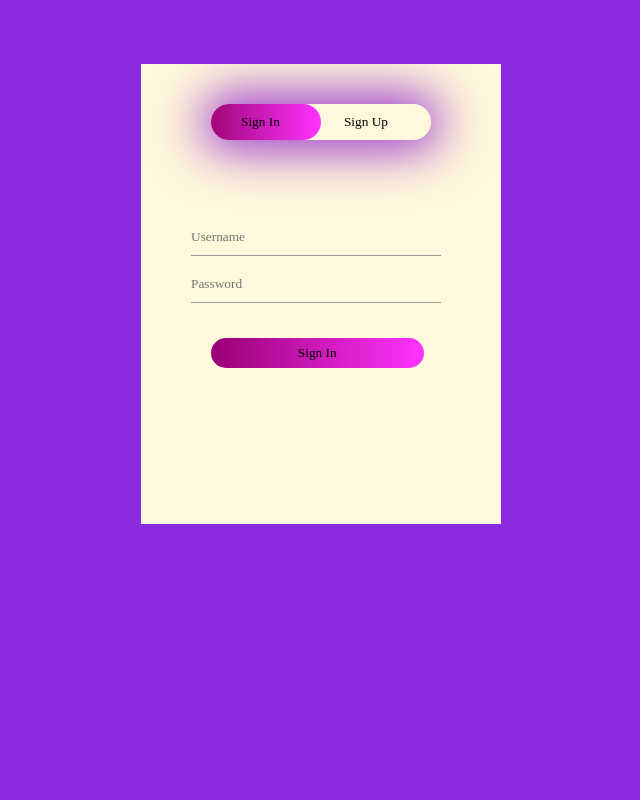
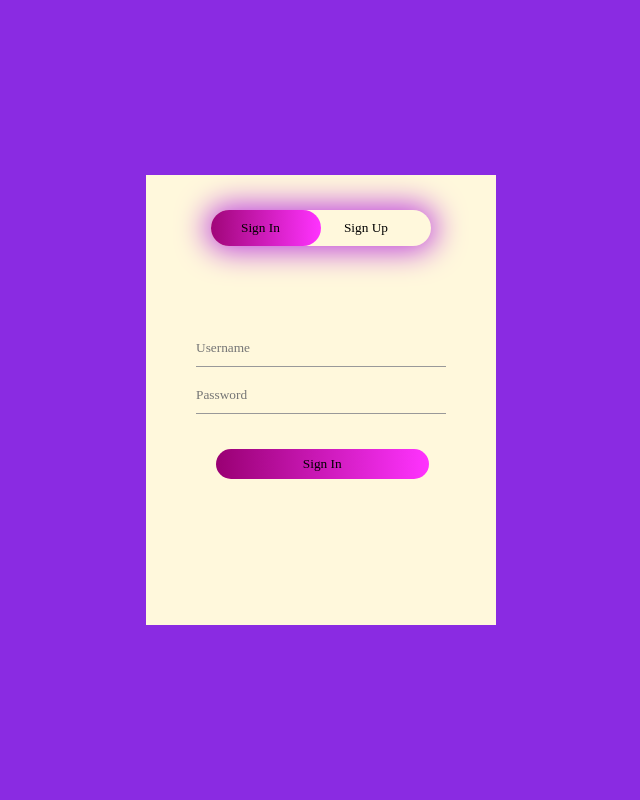
Before and after one commit to soundaryaMsc/Doctor-s-Appointment, a PHP site: page /login.html in a window 1280 px wide. Shown: the whole page, without its empty margins (319-959 px from the left). Run offline with PHP 8.4, Linux system fonts and the light colour scheme.

Commit message:
assests added

```diff
--- a/modules/login.html
+++ b/modules/login.html
@@ -6,6 +6,7 @@
     <body>
         <div class="login">
             <div class="box">
+                <!-- <img src="E:\doctorsAppointment\assets\icon.png" class="icon"/> -->
                 <div class="button">
                     <div id="bttn">
                     </div>
--- a/modules/loginStyle.css
+++ b/modules/loginStyle.css
@@ -14,17 +14,20 @@
 .box{
     width: 350px;
     height: 450px;
-    position: relative;
-    margin: 5% auto;
     background: cornsilk;
-    padding: 5px;
+    color: #fff;
+    top: 50%;
+    left: 50%;
+    position: absolute;
+    transform:translate(-50%,-50%);
+    box-sizing: border-box;
     overflow: hidden;
 }
 .button{
     width: 220px;
     margin: 35px auto;
     position: relative;
-    box-shadow: 0 0 50px 10px darkorchid;
+    box-shadow: 0 0 30px 5px rgb(190, 66, 221);
     border-radius: 50px;
 }
 .btn{
@@ -80,3 +83,11 @@
 #signup{
     left: 500px;
 }
+/* .icon{
+    width: 100px;
+    height: 100px;
+    border-radius: 50%;
+    position: absolute;
+    top: -30px;
+    left: calc(50% - 50px);
+} */
```
Also changed, not shown: assets/IMG_6116.PNG (added), assets/icon.PNG (added).
